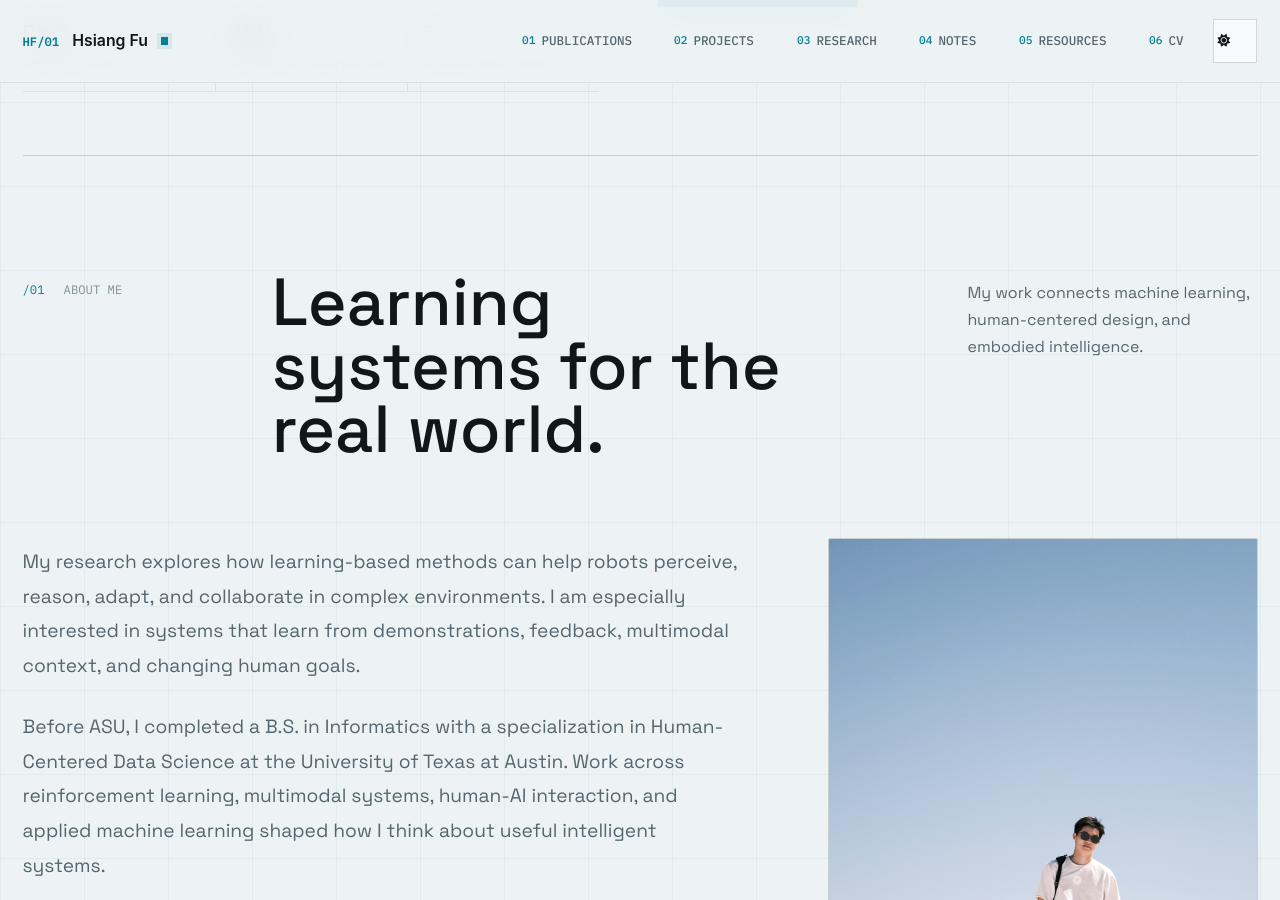
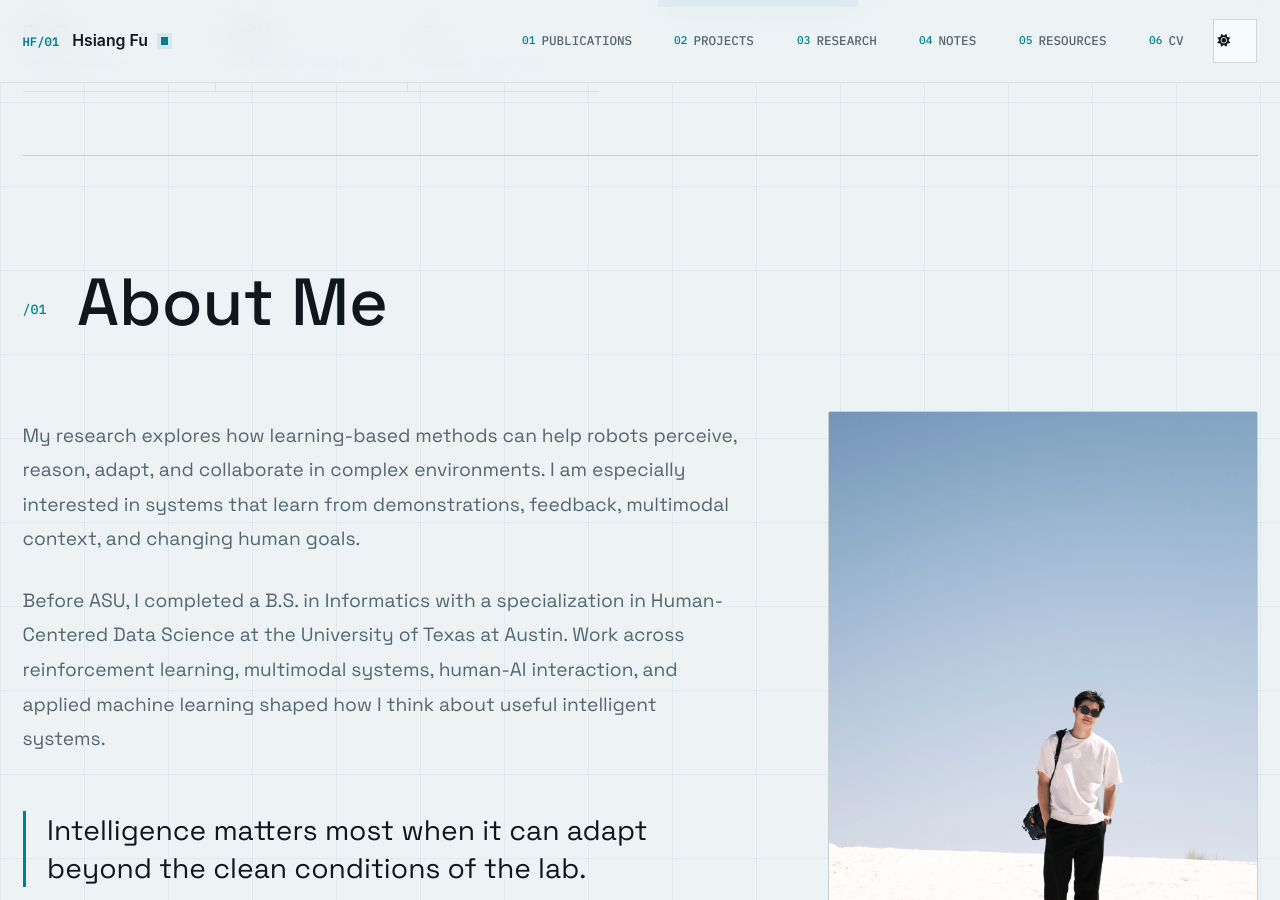
Before and after one commit to hsiang-fu/hsiang-fu.github.io, a Jekyll site: the page built from _pages/about.md, in a window 1280 px wide and 900 px high, scrolled down 822 px. Built offline with Jekyll 4.4.1, drawn with Linux system fonts in a browser that asks for light colours; a script that is not in the unit is left out.

Commit message:
Simplify about section heading

```diff
--- a/_pages/about.md
+++ b/_pages/about.md
@@ -59,10 +59,8 @@ redirect_from:
   </section>
 
   <section class="signal-section signal-about" id="about" aria-labelledby="about-heading">
-    <header class="signal-section__header">
-      <p><span>/01</span> About me</p>
-      <h2 id="about-heading">Learning systems for the real world.</h2>
-      <p>My work connects machine learning, human-centered design, and embodied intelligence.</p>
+    <header class="signal-section__header signal-section__header--simple">
+      <h2 id="about-heading"><span>/01</span> About Me</h2>
     </header>
 
     <div class="signal-about__grid">
```
